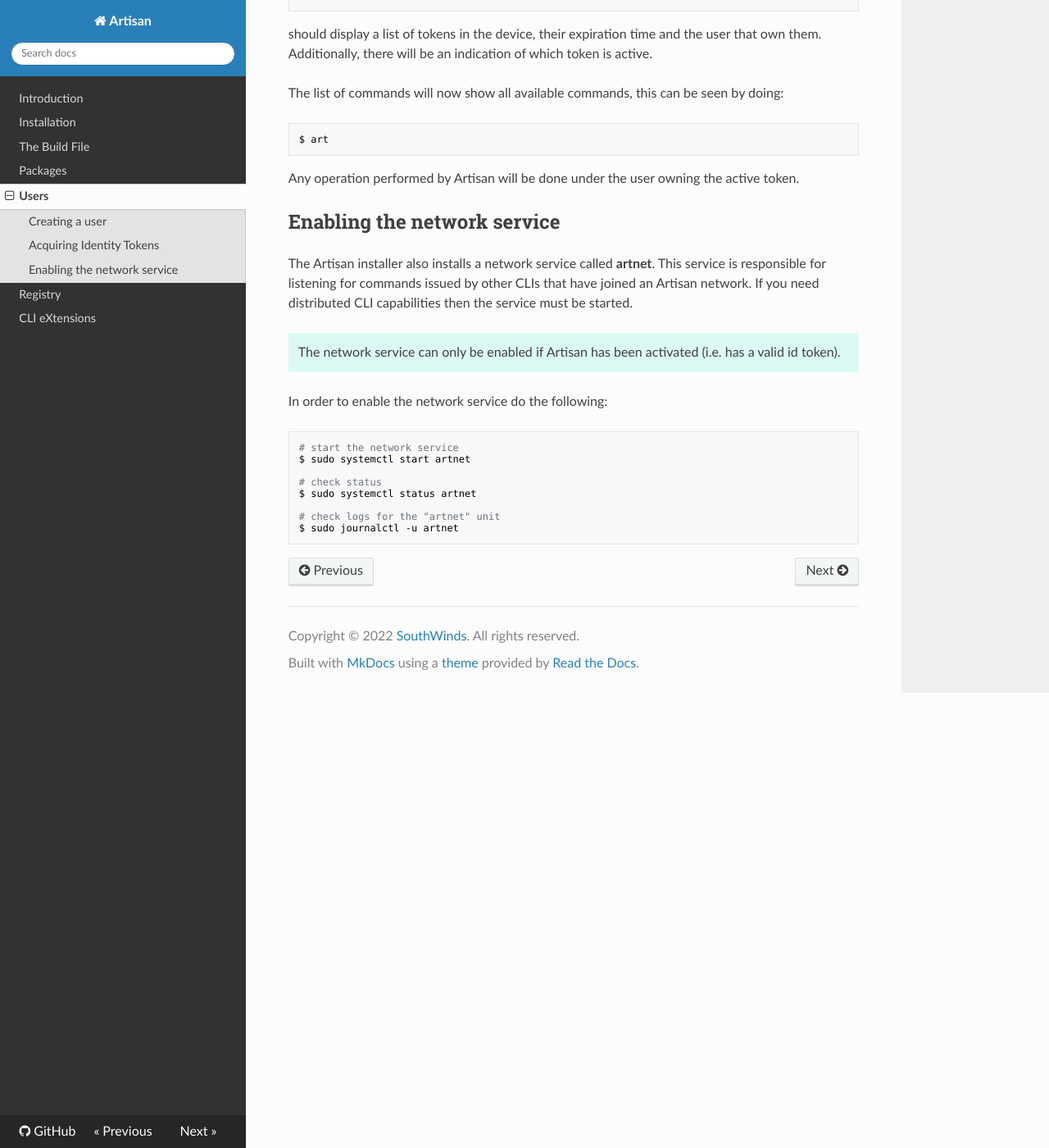
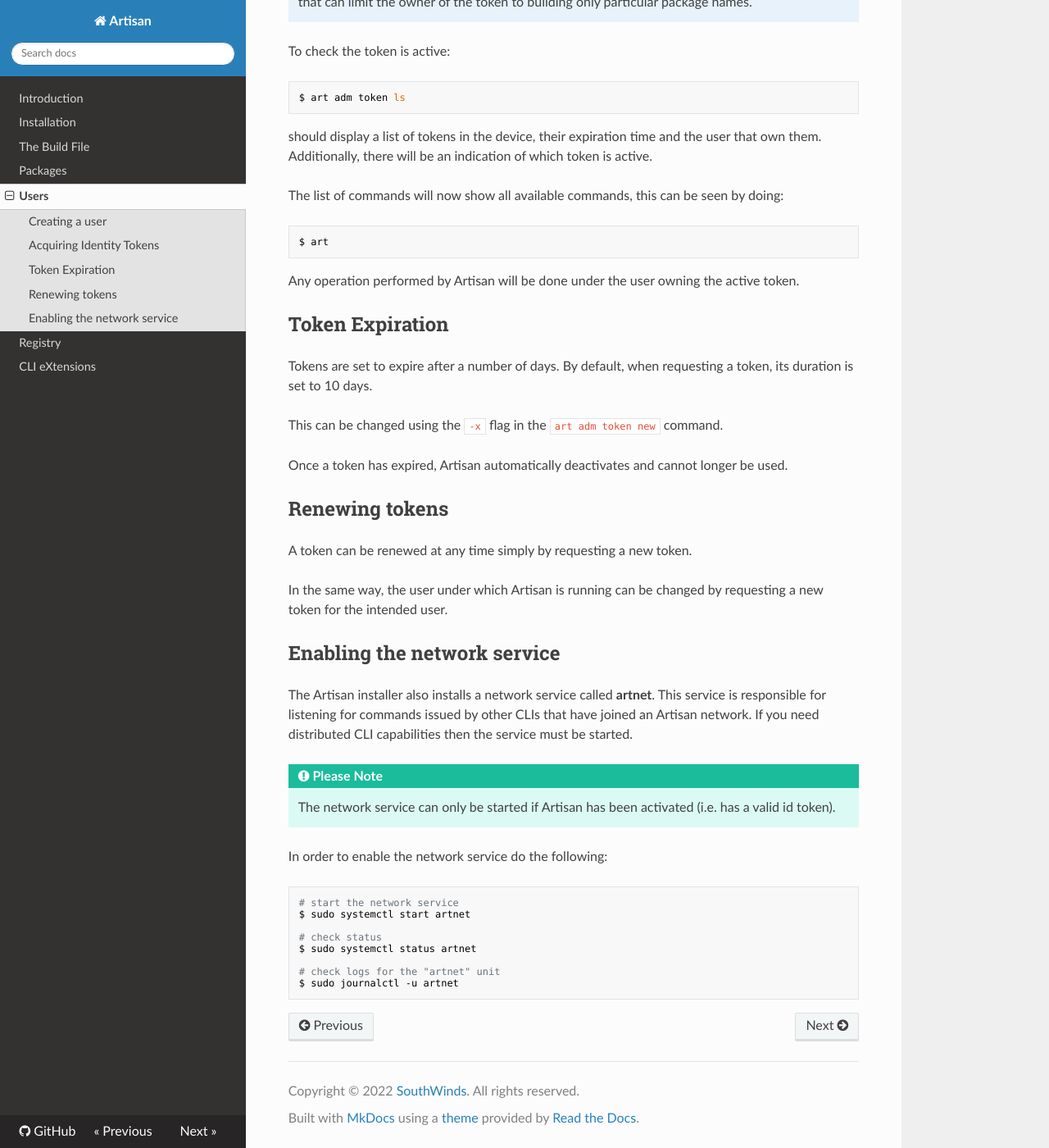
Before and after one commit to southwinds-io/artdocs, an MkDocs documentation site: the page built from docs/users.md, in a window 1280 px wide and 1400 px high, scrolled down 2449 px. Shown: the whole window at 82% size. Built offline with MkDocs 1.6.1, drawn with Linux system fonts in a browser that asks for light colours; nearby versions of some CDN libraries; some of the changed text lies outside the part shown.

Commit message:
update installation notes

```diff
--- a/docs/users.md
+++ b/docs/users.md
@@ -83,6 +83,11 @@ Make a safe copy of this information as it will be needed by the user to request
     If the user does not validate their email, within a short period of time, by clicking on the link sent, they will be automatically deleted
     and a new user will have to be created.
 
+
+!!! note
+    Depending on the configuration of your mail system, the verification email may go into your junk folder.
+
+
 ## Acquiring Identity Tokens
 
 To activate Artisan on a device, it is necessary to acquire a valid identity token.
@@ -117,14 +122,29 @@ $ art
 
 Any operation performed by Artisan will be done under the user owning the active token.
 
+## Token Expiration
+
+Tokens are set to expire after a number of days. By default, when requesting a token, its duration is set to 10 days.
+
+This can be changed using the `-x` flag in the  `art adm token new` command.
+
+Once a token has expired, Artisan automatically deactivates and cannot longer be used.
+
+## Renewing tokens
+
+A  token can be renewed at any time simply by requesting a new token.
+
+In the same way, the user under which Artisan is running can be changed  by requesting a new token for the intended user.
+
+
 ## Enabling the network service
 
 The Artisan installer also installs a network service called __artnet__.
 This service is responsible for listening for commands issued by other CLIs that have joined
 an Artisan network. If you need distributed CLI capabilities then the service must be started.
 
-!!! important ""
-    The network service can only be enabled if Artisan has been activated (i.e. has a valid id token).
+!!! important "Please Note"
+    The network service can only be started if Artisan has been activated (i.e. has a valid id token).
 
 In order to enable the network service do the following:
 
```
